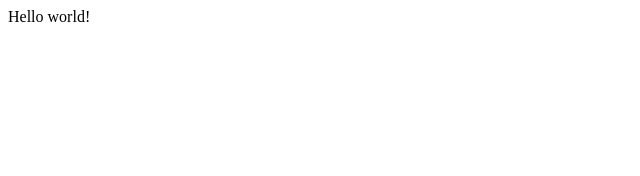
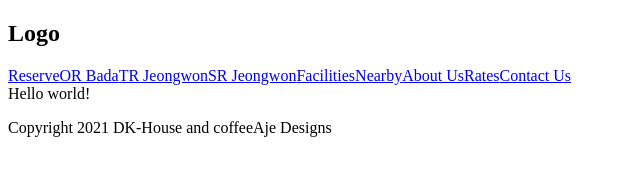
Before and after one commit to jaec0113/dk-house-gatsby, a Gatsby site: page / in a window 1280 px wide. Shown: the whole page, without its empty margins (0-640 px from the left). Built offline with nearby package versions, Linux system fonts and the light colour scheme; Gatsby itself is replaced by a stand-in of ours.

Commit message:
initial commit

```diff
--- /dev/null
+++ b/src/components/Layout.js
@@ -0,0 +1,14 @@
+import React from "react"
+import Navbar from "./Navbar"
+
+export default function Layout({ children }) {
+  return (
+    <div className="layout">
+      <Navbar />
+      <div className="content">{children}</div>
+      <footer>
+        <p>Copyright 2021 DK-House and coffeeAje Designs</p>
+      </footer>
+    </div>
+  )
+}
--- /dev/null
+++ b/src/components/Navbar.js
@@ -0,0 +1,21 @@
+import React from "react"
+import { Link } from "gatsby"
+
+export default function Navbar() {
+  return (
+    <nav>
+      <h1>Logo</h1>
+      <div className="navList">
+        <Link to="#">Reserve</Link>
+        <Link to="#">OR Bada</Link>
+        <Link to="#">TR Jeongwon</Link>
+        <Link to="#">SR Jeongwon</Link>
+        <Link to="#">Facilities</Link>
+        <Link to="#">Nearby</Link>
+        <Link to="#">About Us</Link>
+        <Link to="#">Rates</Link>
+        <Link to="#">Contact Us</Link>
+      </div>
+    </nav>
+  )
+}
--- a/src/pages/index.js
+++ b/src/pages/index.js
@@ -1,5 +1,11 @@
 import React from "react"
+import { Link } from "gatsby"
+import Layout from "../components/Layout"
 
 export default function Home() {
-  return <div>Hello world!</div>
+  return (
+    <Layout>
+      <div>Hello world!</div>
+    </Layout>
+  )
 }
```
